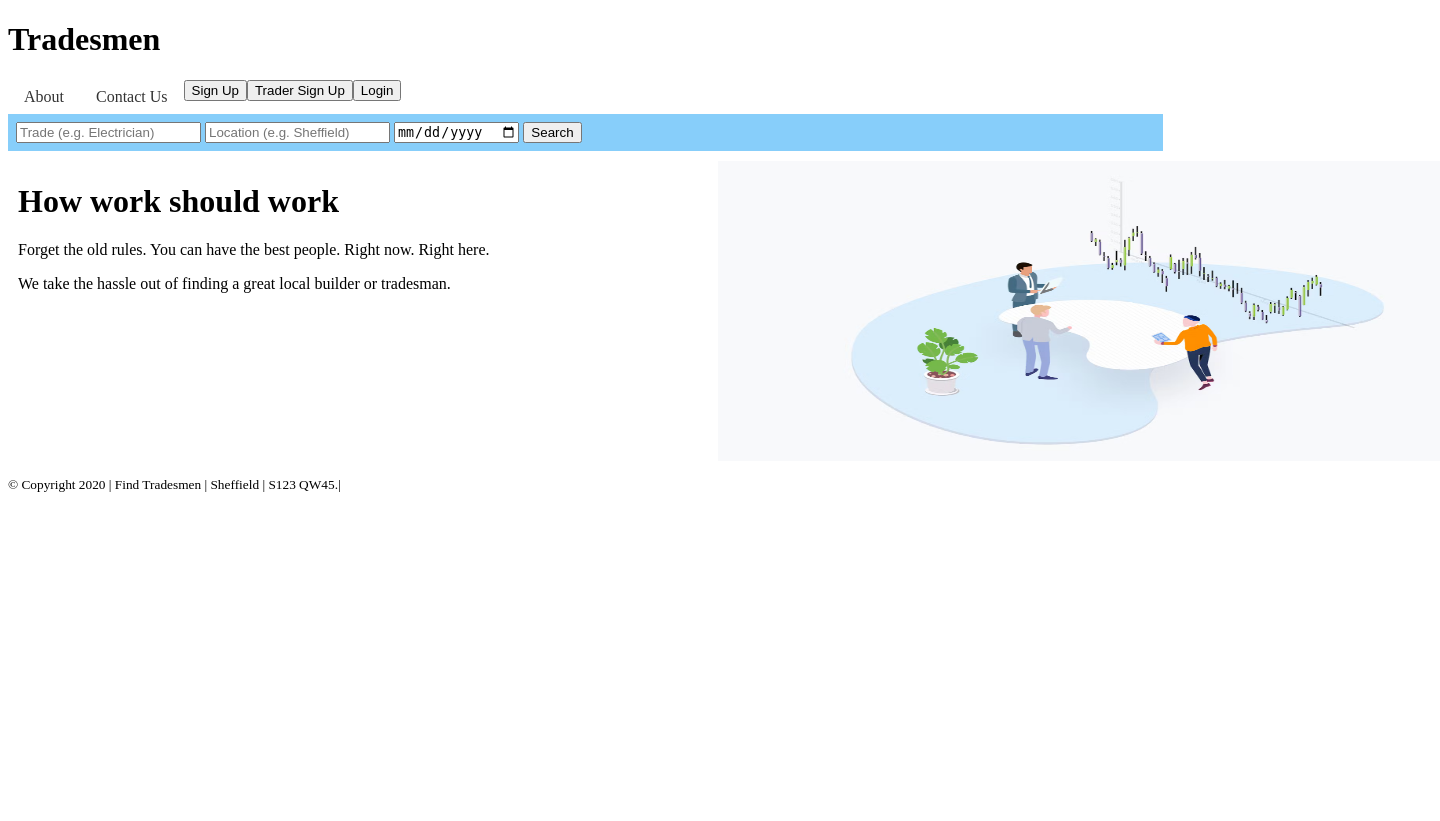
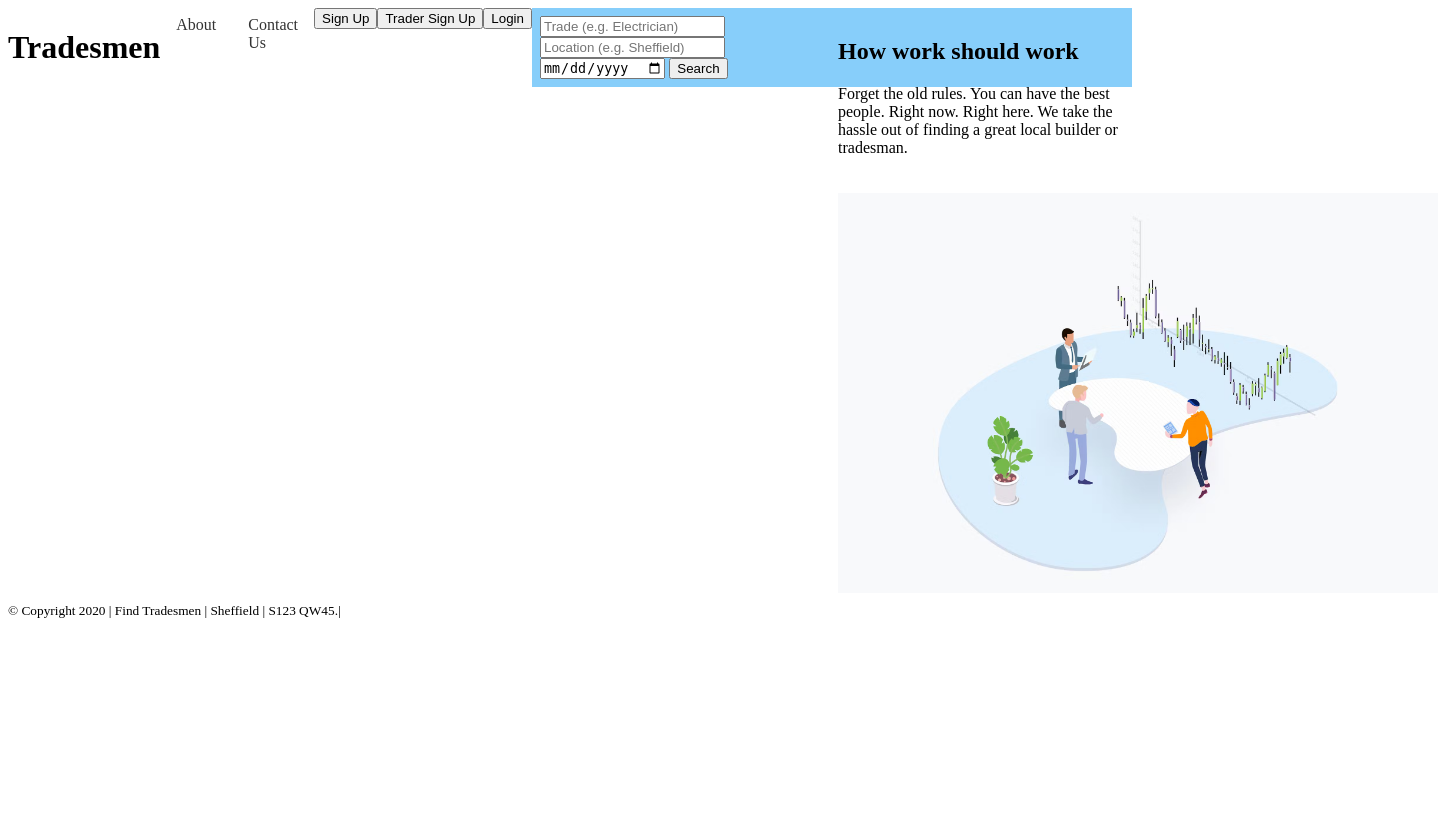
Before and after one commit to reshmaissac/FindTradesmen, a PHP site: page / in a window 1440 px wide; the page is wider, and only the part inside the window is pictured. After the commit the page ends 618 px from the top of that part, so only its background shows below. Run offline with PHP 8.4, Linux system fonts and the light colour scheme.

Commit message:
Update index.php

```diff
--- a/index.php
+++ b/index.php
@@ -1,22 +1,26 @@
-<?php
-include("includes/header.html")
-?>
+<div class="container">
+<?php include("includes/header.html")?>
 
-<div class="container">
-    <!-- Column 1 -->
-    <div class="column">
-      <h1>How work should work</h1>
-      <p>Forget the old rules. You can have the best people. Right now. Right here.</p>
-      <p>We take the hassle out of finding a great local builder or tradesman.</p>
+
+  <div class="row">
+
+  <div class="column">
+
+    <div class="home-text-block">
+    <h2>How work should work</h2>
+    <p>Forget the old rules. You can have the best people. Right now. Right here. We take the hassle out of finding a great local builder or tradesman.</p>
     </div>
 
-    <!-- Column 2 -->
-    <div class="column">
-      <img src="img/trade1.png" alt="Description of image" width="800" height="300" class="image-class">
-
-    </div>
   </div>
 
-<?php
-include("includes/footer.html")
-?>
+
+  <div class="column">
+     <img src="img/trade1.png" alt="Description of image" width="600"  class="image-class">
+  </div>
+
+</div>
+
+
+</div>
+
+<?php include("includes/footer.html")?>
```
